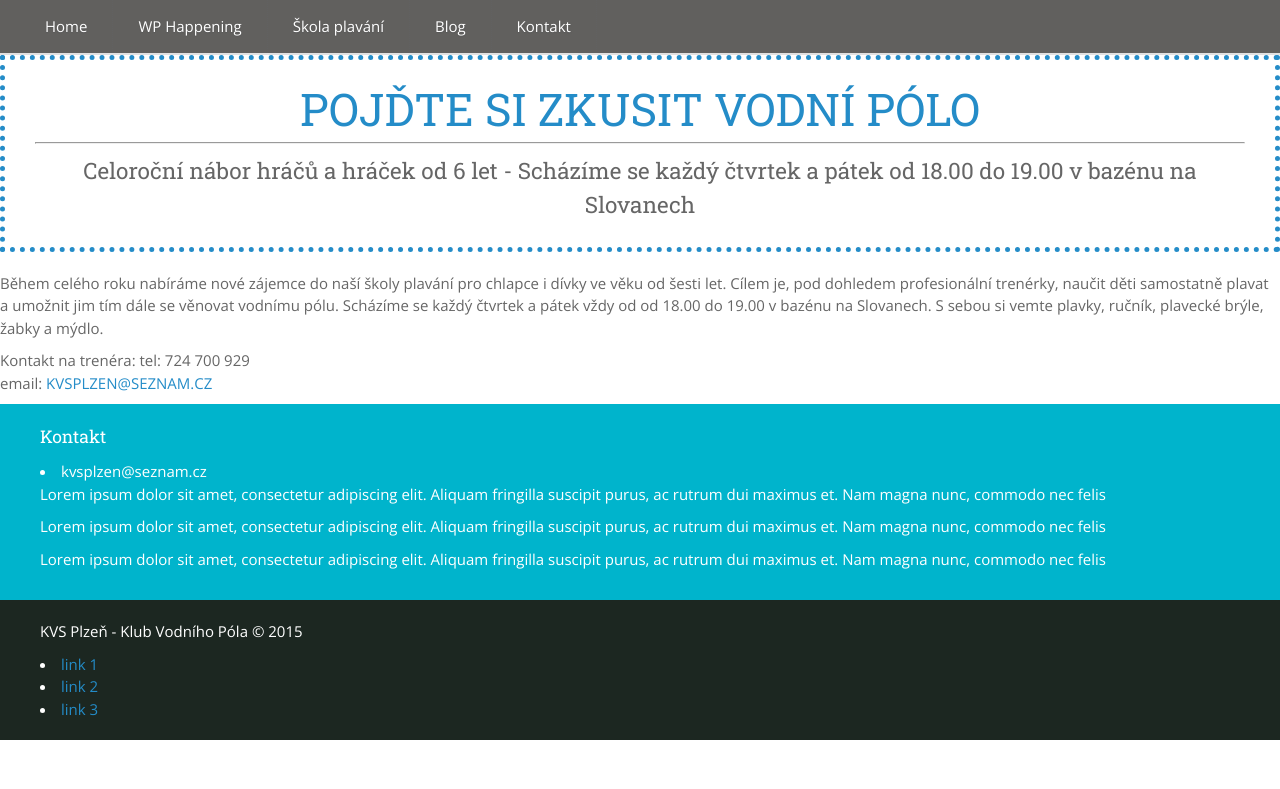
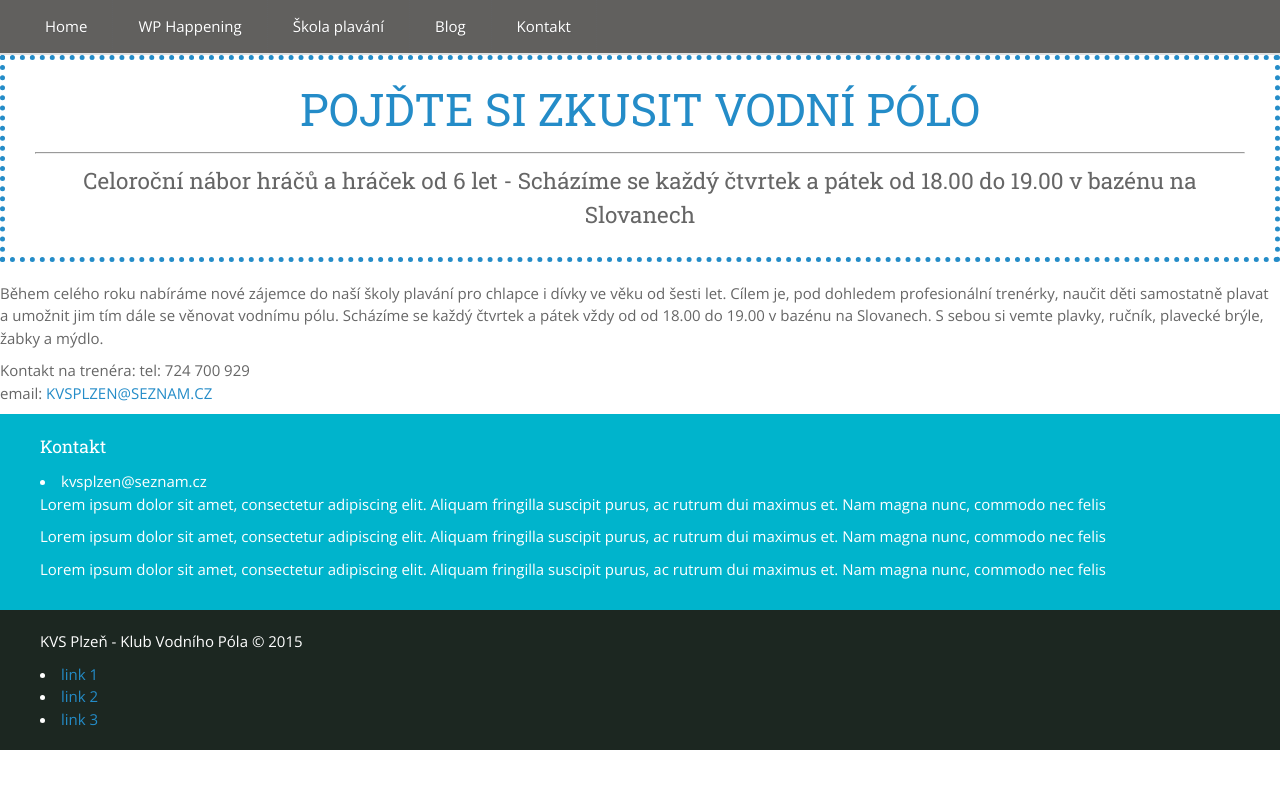
Before and after one commit to SteveVil/KVS-web, a Jekyll site: the page built from Skola Plavani/index.html, in a window 1280 px wide. Shown: the top 789 px of the page. Built offline with Jekyll 4.4.1, drawn with Linux system fonts in a browser that asks for light colours.

Commit message:
Update _layout.sass

```diff
--- a/_sass/_layout.sass
+++ b/_sass/_layout.sass
@@ -15,7 +15,6 @@
 		margin-bottom: 30px
 
 	H1
-		margin-bottom: 0px
 		text-transform: uppercase
 
 	.author
```
